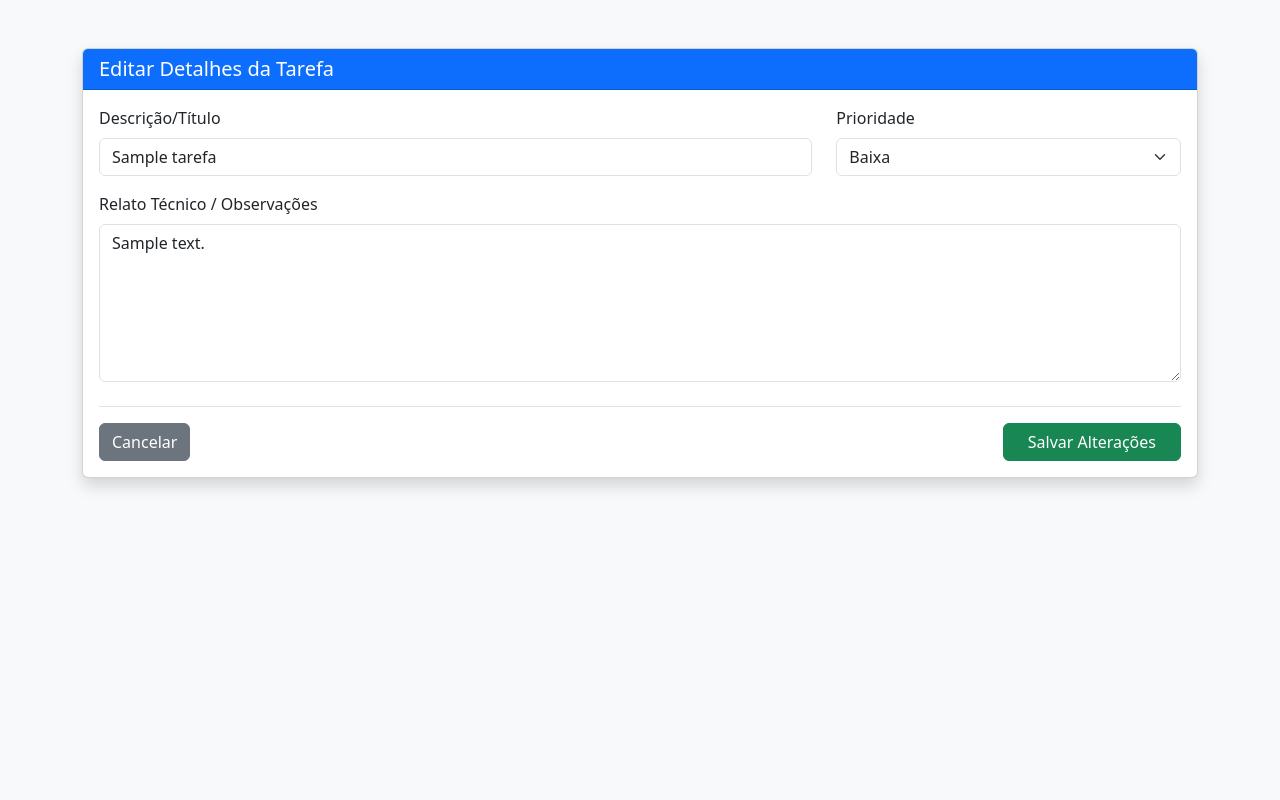
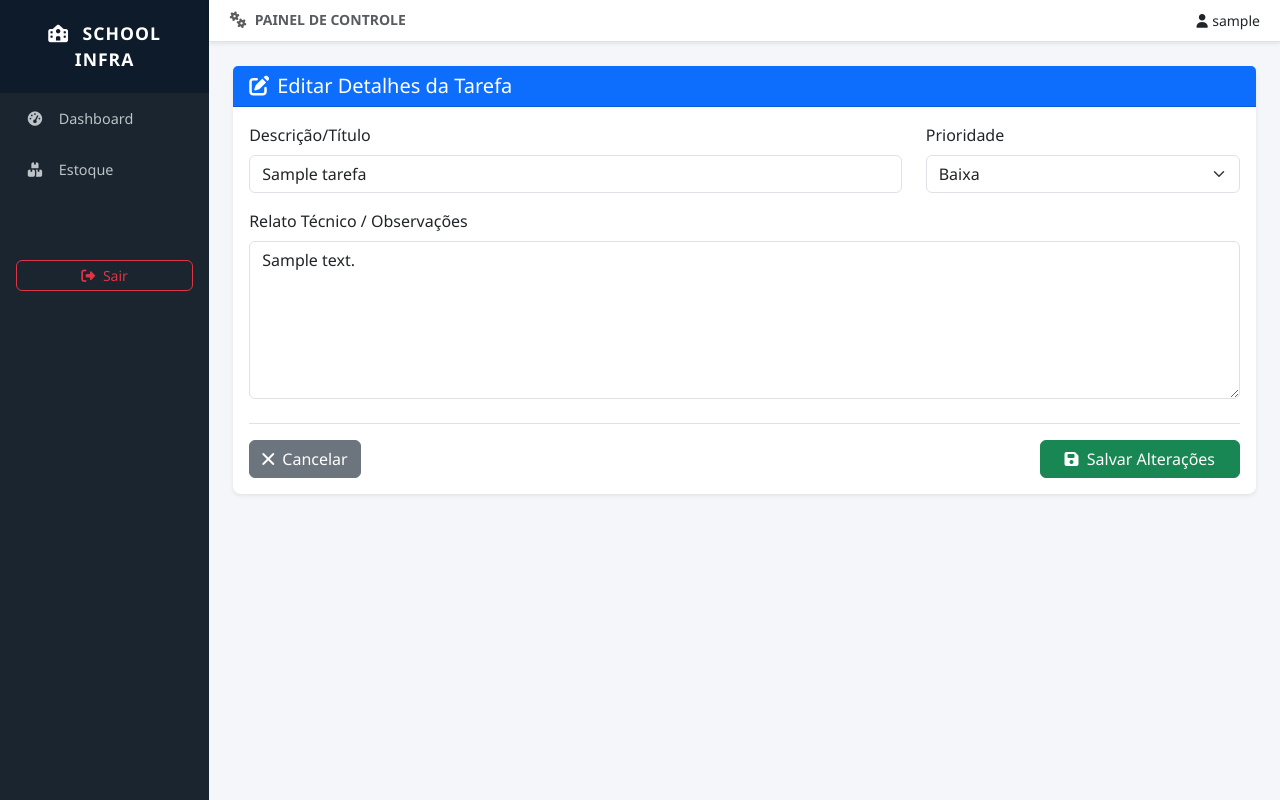
Before and after one commit to romario-rodrigues/school-infra-manager, a Django app: page /tarefa/editar/1/ in a window 1280 px wide. Run offline with Django 5.2, Linux system fonts and the light colour scheme; a user stored in the database is signed in; tables that the repository leaves empty hold one stand-in row (values such as "Sample post"); some libraries are stand-ins or nearby versions.

Commit message:
feat: adapta interface para se assemelhar ao MapOS
Co-authored-by: aider (deepseek/deepseek-chat) <aider@aider.chat>

```diff
--- a/templates/base.html
+++ b/templates/base.html
@@ -4,35 +4,40 @@
 <head>
     <meta charset="UTF-8">
     <meta name="viewport" content="width=device-width, initial-scale=1.0">
-    <title>Infra Manager</title>
+    <title>School Infra Manager</title>
     <link href="https://cdn.jsdelivr.net/npm/bootstrap@5.3.0/dist/css/bootstrap.min.css" rel="stylesheet">
     <link rel="stylesheet" href="https://cdnjs.cloudflare.com/ajax/libs/font-awesome/6.0.0/all.min.css">
     <link rel="stylesheet" href="{% static 'css/imprimir.css' %}" media="print">
     <link rel="stylesheet" type="text/css" href="https://cdn.datatables.net/1.13.6/css/dataTables.bootstrap5.min.css">
     <style>
-        body { background-color: #f4f6f9; overflow-x: hidden; }
-        #sidebar-wrapper { min-height: 100vh; width: 250px; background-color: #2c3e50; }
-        .sidebar-heading { background-color: #1a252f; padding: 20px; text-align: center; font-weight: bold; color: #fff; }
-        .list-group-item { background-color: transparent !important; color: #bdc3c7 !important; border: none; padding: 15px 25px; }
-        .list-group-item:hover { color: #fff !important; background-color: #34495e !important; }
+        body { background-color: #f4f6f9; overflow-x: hidden; font-family: 'Segoe UI', Tahoma, Geneva, Verdana, sans-serif; }
+        #sidebar-wrapper { min-height: 100vh; width: 250px; background-color: #1a252f; }
+        .sidebar-heading { background-color: #0d1b2a; padding: 20px; text-align: center; font-weight: bold; color: #fff; font-size: 1.1rem; letter-spacing: 1px; }
+        .list-group-item { background-color: transparent !important; color: #bdc3c7 !important; border: none; padding: 15px 25px; font-size: 0.9rem; }
+        .list-group-item:hover { color: #fff !important; background-color: #2c3e50 !important; }
+        .list-group-item i { width: 20px; text-align: center; margin-right: 10px; }
         .top-navbar { background-color: #fff; border-bottom: 1px solid #dee2e6; padding: 10px 20px; }
+        .card { border-radius: 8px; }
+        .btn { border-radius: 6px; }
+        .badge { font-size: 0.75rem; padding: 0.35em 0.65em; }
+        .table th { font-weight: 600; }
     </style>
 </head>
 <body>
     <div class="d-flex" id="wrapper">
         <div id="sidebar-wrapper">
-            <div class="sidebar-heading"><i class="fas fa-server me-2"></i> INFRA MANAGER</div>
+            <div class="sidebar-heading"><i class="fas fa-school me-2"></i> SCHOOL INFRA</div>
             <div class="list-group list-group-flush">
                 <a href="{% url 'dashboard' %}" class="list-group-item list-group-item-action">
-                    <i class="fas fa-tachometer-alt me-2"></i> Dashboard
+                    <i class="fas fa-tachometer-alt"></i> Dashboard
                 </a>
                 <a href="{% url 'lista_estoque' %}" class="list-group-item list-group-item-action">
-                    <i class="fas fa-box me-2"></i> Estoque
+                    <i class="fas fa-boxes"></i> Estoque
                 </a>
                 <div class="mt-5 p-3">
                     <form action="{% url 'admin:logout' %}" method="post">
                         {% csrf_token %}
-                        <button type="submit" class="btn btn-outline-danger btn-sm w-100">Sair</button>
+                        <button type="submit" class="btn btn-outline-danger btn-sm w-100"><i class="fas fa-sign-out-alt me-1"></i> Sair</button>
                     </form>
                 </div>
             </div>
@@ -40,8 +45,8 @@
 
         <div id="page-content-wrapper" class="w-100">
             <nav class="top-navbar d-flex justify-content-between align-items-center shadow-sm">
-                <h5 class="mb-0 text-muted small fw-bold text-uppercase">Painel de Controle - Optimus</h5>
-                <div class="small">Usuário: <strong>{{ user.username }}</strong></div>
+                <h5 class="mb-0 text-muted small fw-bold text-uppercase"><i class="fas fa-cogs me-2"></i>Painel de Controle</h5>
+                <div class="small"><i class="fas fa-user me-1"></i>{{ user.username }}</div>
             </nav>
 
             {% block content %}
--- a/templates/editar_tarefa.html
+++ b/templates/editar_tarefa.html
@@ -1,16 +1,10 @@
-<!DOCTYPE html>
-<html lang="pt-br">
-<head>
-    <meta charset="UTF-8">
-    <meta name="viewport" content="width=device-width, initial-scale=1.0">
-    <title>Editar Tarefa</title>
-    <link href="https://cdn.jsdelivr.net/npm/bootstrap@5.3.0/dist/css/bootstrap.min.css" rel="stylesheet">
-</head>
-<body class="bg-light">
-    <div class="container mt-5">
-        <div class="card shadow">
+{% extends 'base.html' %}
+
+{% block content %}
+<div class="container-fluid p-4">
+    <div class="card shadow-sm border-0">
         <div class="card-header bg-primary text-white">
-                <h5 class="mb-0">Editar Detalhes da Tarefa</h5>
+            <h5 class="mb-0"><i class="fas fa-edit me-2"></i>Editar Detalhes da Tarefa</h5>
         </div>
         <div class="card-body">
             <form method="POST">
@@ -41,15 +35,14 @@
 
                 <div class="d-flex justify-content-between border-top pt-3">
                     <a href="{% url 'dashboard' %}" class="btn btn-secondary">
-                            <i class="fas fa-times"></i> Cancelar
+                        <i class="fas fa-times me-1"></i> Cancelar
                     </a>
                     <button type="submit" class="btn btn-success px-4">
-                            <i class="fas fa-save"></i> Salvar Alterações
+                        <i class="fas fa-save me-1"></i> Salvar Alterações
                     </button>
                 </div>
             </form>
         </div>
     </div>
 </div>
-</body>
-</html>
+{% endblock %}
--- a/templates/historico_item.html
+++ b/templates/historico_item.html
@@ -74,6 +74,6 @@
         </div>
     </div>
 
-    <a href="{% url 'lista_estoque' %}" class="btn btn-secondary mt-3">Voltar</a>
+    <a href="{% url 'lista_estoque' %}" class="btn btn-secondary mt-3"><i class="fas fa-arrow-left me-1"></i> Voltar</a>
 </div>
 {% endblock %}
```
Also changed, not shown: templates/dashboard.html (line endings or trailing spaces). Lines whose indentation alone changed are shown as unchanged.
